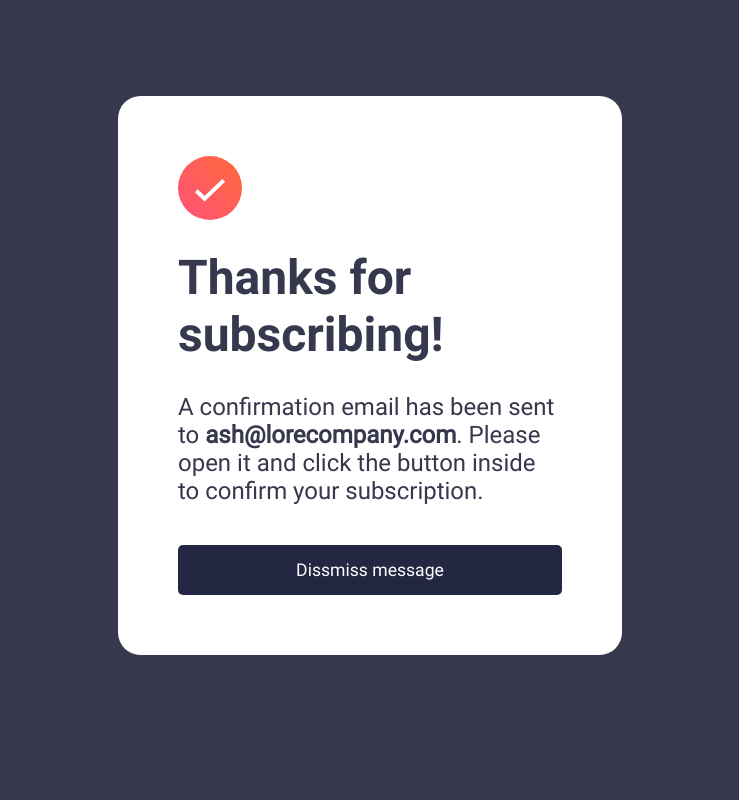
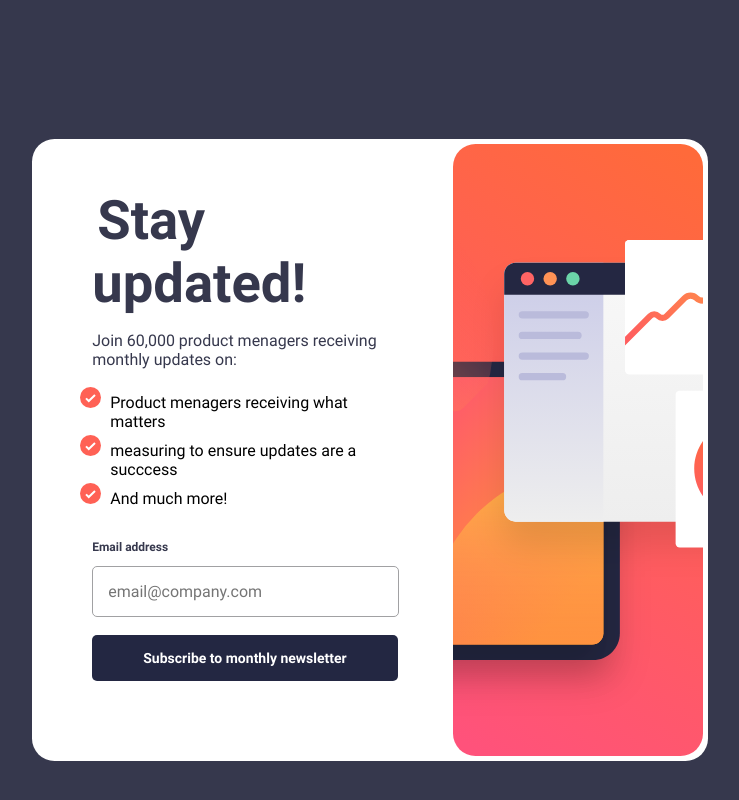
Before and after one commit to Michuxx/Challenge1, a React (Create React App) app in the folder challenge1/: page / in a window 1280 px wide. Shown: the top 800 px of the page, without its empty margins (270-1009 px from the left). Built offline with nearby package versions, Linux system fonts and the light colour scheme.

Commit message:
some fixes v2

```diff
--- a/challenge1/src/index.css
+++ b/challenge1/src/index.css
@@ -27,7 +27,6 @@ body {
 .News-box {
   margin: auto;
   width: 52vw;
-  height: 100vh;
   background-color: #fff;
   border-radius: 22.5px;
   display: flex;
@@ -111,6 +110,10 @@ ul {
   box-shadow: 5px 20px 30px pink;
 }
 
+
+.Login-panel{
+  padding-bottom: 30px;
+}
 @media screen and (max-width: 800px) {
   .News-box {
     display: grid;
--- a/challenge1/src/index.js
+++ b/challenge1/src/index.js
@@ -9,8 +9,8 @@ import SucccessedApp from './SuccessedApp';
 const root = ReactDOM.createRoot(document.getElementById('root'));
 root.render(
   <React.StrictMode>
-    {/* <App /> */}
-    <SucccessedApp />
+    <App />
+    {/* <SucccessedApp /> */}
   </React.StrictMode>
 );
 
```
